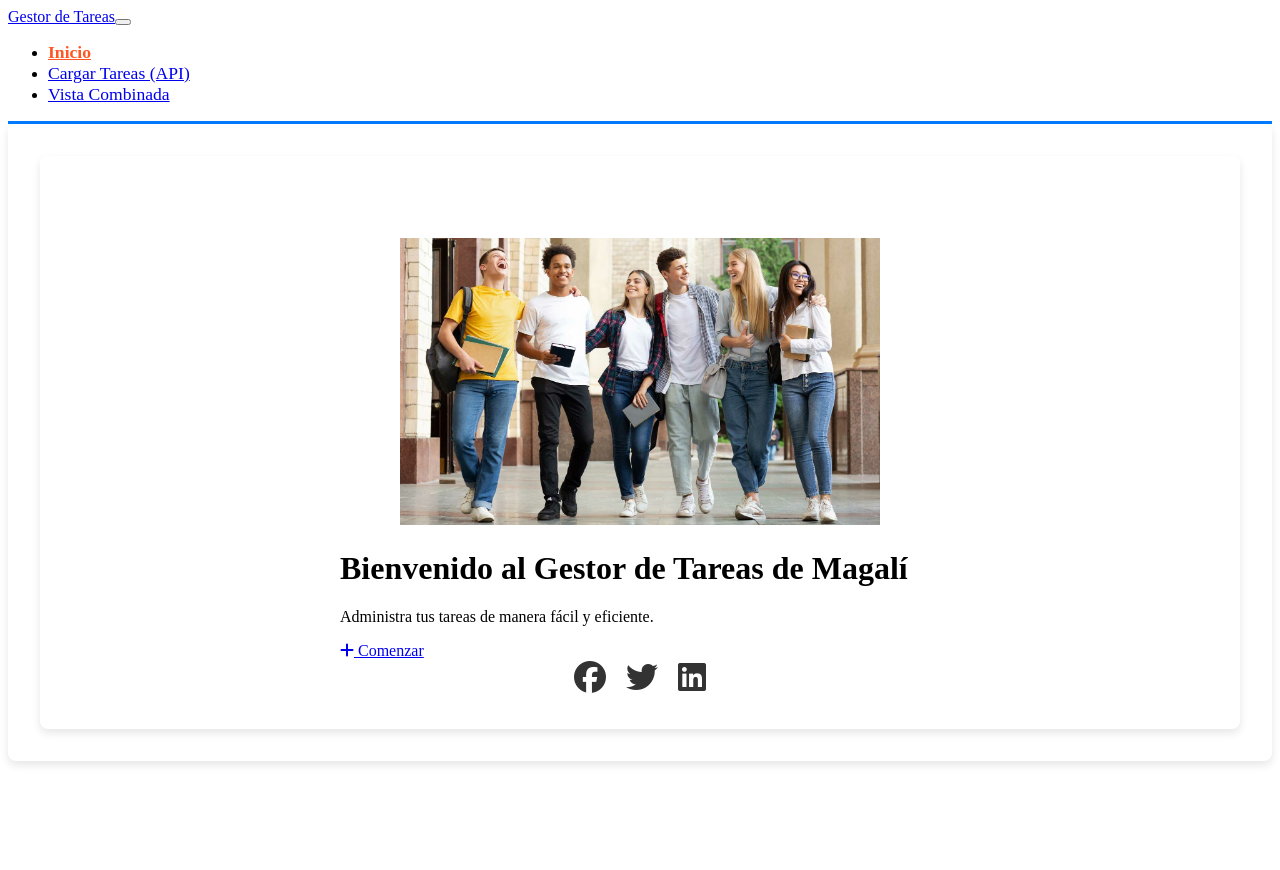
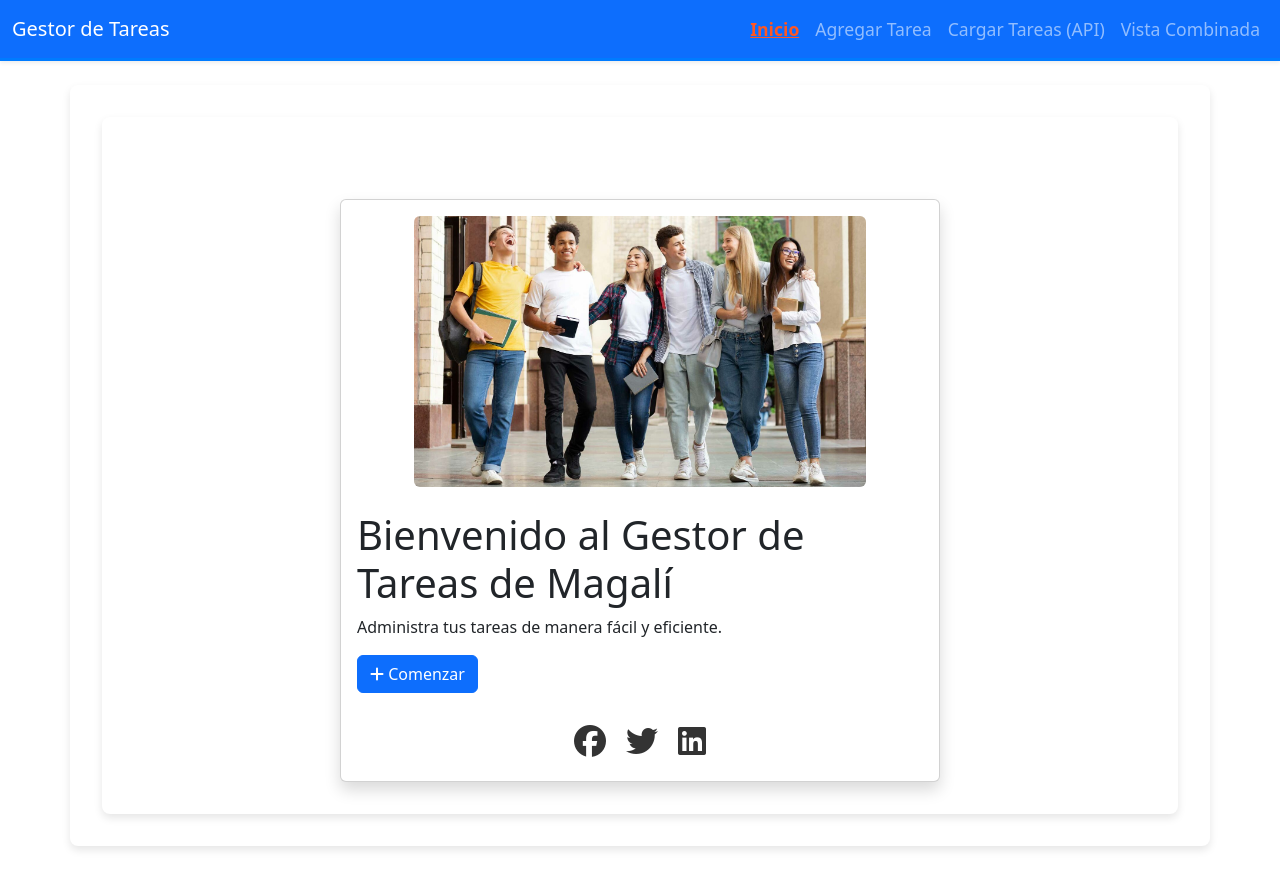
Before and after one commit to magalicoronel21/Tarea-clase7, a Vue app: page / in a window 1280 px wide. Before the commit the page ends 800 px from the top, so only its background shows below. Built offline with nearby package versions, Linux system fonts and the light colour scheme.

Commit message:
update ApiTasks

```diff
--- a/public/index.html
+++ b/public/index.html
@@ -4,6 +4,7 @@
     <meta charset="utf-8">
     <meta http-equiv="X-UA-Compatible" content="IE=edge">
     <meta name="viewport" content="width=device-width,initial-scale=1.0">
+    <link href="https://cdn.jsdelivr.net/npm/bootstrap@5.3.3/dist/css/bootstrap.min.css" rel="stylesheet" integrity="sha384-QWTKZyjpPEjISv5WaRU9OFeRpok6YctnYmDr5pNlyT2bRjXh0JMhjY6hW+ALEwIH" crossorigin="anonymous">
     <link rel="icon" href="<%= BASE_URL %>favicon.ico">
     <title><%= htmlWebpackPlugin.options.title %></title>
   </head>
@@ -13,5 +14,6 @@
     </noscript>
     <div id="app"></div>
     <!-- built files will be auto injected -->
+    <script src="https://cdn.jsdelivr.net/npm/bootstrap@5.3.3/dist/js/bootstrap.bundle.min.js" integrity="sha384-YvpcrYf0tY3lHB60NNkmXc5s9fDVZLESaAA55NDzOxhy9GkcIdslK1eN7N6jIeHz" crossorigin="anonymous"></script>
   </body>
 </html>
--- a/src/App.vue
+++ b/src/App.vue
@@ -10,6 +10,9 @@
           <ul class="navbar-nav ms-auto">
             <li class="nav-item">
               <router-link to="/" class="nav-link" active-class="active">Inicio</router-link>
+            </li>
+            <li class="nav-item">
+              <router-link to="/addtask" class="nav-link" active-class="active">Agregar Tarea</router-link>
             </li>
             <li class="nav-item">
               <router-link to="/apitasks" class="nav-link" active-class="active">Cargar Tareas (API)</router-link>
--- a/src/components/ApiTasks.vue
+++ b/src/components/ApiTasks.vue
@@ -1,8 +1,11 @@
 <template>
   <div>
     <h2>Tareas desde la API</h2>
+    <!-- Lista dinámica con datos obtenidos de la API -->
     <ul>
-        <li v-for="task in tasks" :key="task.id">{{ task.todo }}</li>
+      <li v-for="task in tasks" :key="task.id">
+        {{ task.todo }}
+      </li>
     </ul>
   </div>
 </template>
@@ -11,19 +14,25 @@
 export default {
   data() {
     return {
+      // Array para almacenar las tareas desde la API
       tasks: []
     };
   },
+  // El hook mounted se ejecuta después de que el componente se monta en el DOM
   mounted() {
-      this.fetchTasks();
+    this.fetchTasks(); // Llama a la función para cargar los datos
   },
   methods: {
     async fetchTasks() {
       try {
+        // Realiza una solicitud a la API
         const response = await fetch('https://dummyjson.com/todos');
+        // Convierte la respuesta en un objeto JSON
         const data = await response.json();
+        // Asigna las tareas al array tasks
         this.tasks = data.todos;
       } catch (error) {
+        // Manejo de errores
         console.error('Error al cargar las tareas:', error);
       }
     }
```
Also changed, not shown: 13 other files (tests, documents, lock files or other folders). Lines whose indentation alone changed are shown as unchanged.
